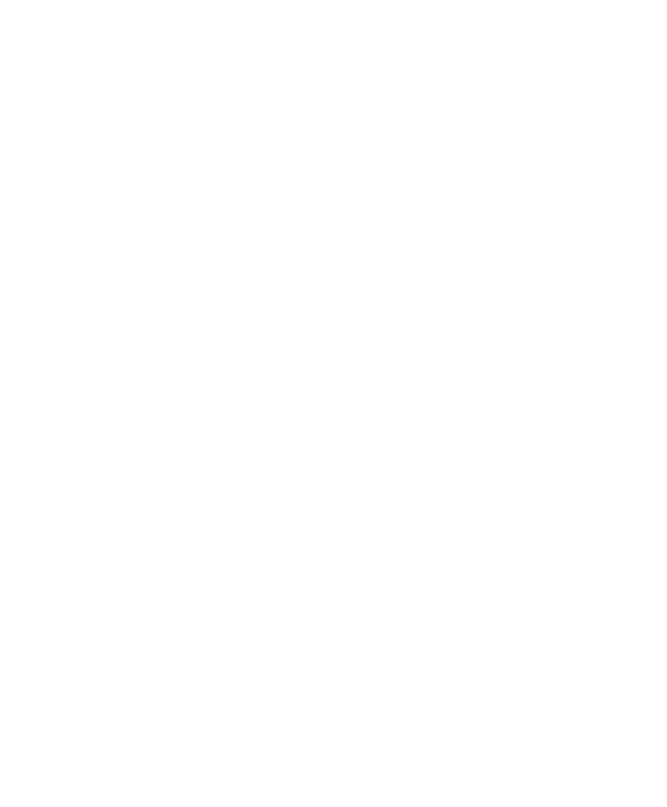
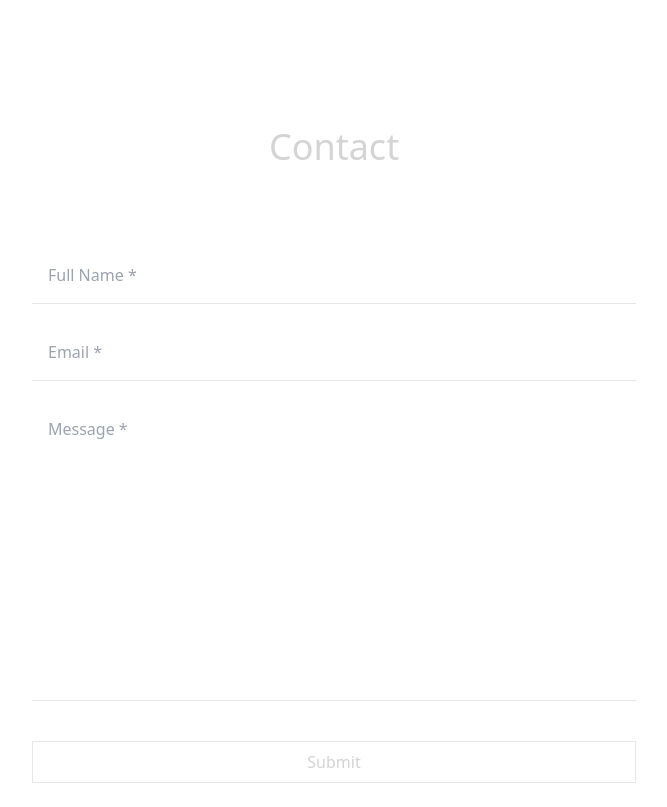
Before and after one commit to joseph-lang7/portfolio, a React (Vite) app: page / in a window 1280 px wide. Shown: the part 3140-3947 px from the top of the page, without its empty margins (306-973 px from the left). Before the commit the page ends 3108 px from the top, so only its background shows below. Built offline with nearby package versions, Linux system fonts and the light colour scheme.

Commit message:
Add contact form

```diff
--- a/src/App.jsx
+++ b/src/App.jsx
@@ -4,6 +4,7 @@
 import About from "./components/about/about";
 import Technologies from "./components/technologies/technologies";
 import Projects from "./components/projects/projects";
+import Contact from "./components/contact/contact";
 function App() {
   return (
     <div className=" text-neutral-300 antialiased selection:bg-cyan-300 selection:text-cyan-900">
@@ -16,6 +17,7 @@
         <About />
         <Technologies />
         <Projects />
+        <Contact />
       </div>
     </div>
   );
--- /dev/null
+++ b/src/components/contact/contact.jsx
@@ -0,0 +1,65 @@
+import { useState } from "react";
+const Contact = () => {
+  const [focusName, setFocusName] = useState(false);
+  const [focusEmail, setFocusEmail] = useState(false);
+  const [focusMessage, setFocusMessage] = useState(false);
+  return (
+    <div className=" pb-24">
+      <h2 className="my-20 text-center text-4xl">Contact</h2>
+      <form
+        action=""
+        className="flex w-full justify-center flex-col gap-5 items-center"
+      >
+        <div className="w-full flex justify-center relative">
+          <input
+            type="text"
+            placeholder="Full Name *"
+            className="p-4 w-full lg:w-1/2 bg-transparent focus:outline-none border-b"
+            onFocus={() => setFocusName(true)}
+            onBlur={() => setFocusName(false)}
+          />
+          <div
+            className={`${
+              focusName ? "w-full lg:w-1/2" : " w-0"
+            }  absolute bottom-0 left-1/2 transform -translate-x-1/2 h-[1px] bg-purple-500 transition-all duration-500`}
+          ></div>
+        </div>
+        <div className="w-full flex justify-center relative">
+          <input
+            type="text"
+            placeholder="Email *"
+            className="p-4 w-full lg:w-1/2 bg-transparent focus:outline-none border-b"
+            onFocus={() => setFocusEmail(true)}
+            onBlur={() => setFocusEmail(false)}
+          />
+          <div
+            className={`${
+              focusEmail ? "w-full lg:w-1/2" : " w-0"
+            }  absolute bottom-0 left-1/2 transform -translate-x-1/2 h-[1px] bg-purple-500 transition-all duration-500`}
+          ></div>
+        </div>
+        <div className="w-full flex justify-center relative">
+          <textarea
+            type="text"
+            placeholder="Message *"
+            onFocus={() => setFocusMessage(true)}
+            onBlur={() => setFocusMessage(false)}
+            className="p-4 w-full lg:w-1/2 bg-transparent focus:outline-none border-b h-[300px] resize-none"
+          />
+          <div
+            className={`${
+              focusMessage ? "w-full lg:w-1/2" : " w-0"
+            }  absolute bottom-0 left-1/2 transform -translate-x-1/2 h-[1px] bg-purple-500 transition-all duration-500`}
+          ></div>
+        </div>
+        <div className="w-full flex justify-center mt-5">
+          <button className="px-5 py-2 bg-transparent border flex justify-center w-full lg:w-1/2 hover:bg-white hover:text-black transition-colors duration-500">
+            Submit
+          </button>
+        </div>
+      </form>
+    </div>
+  );
+};
+
+export default Contact;
--- a/src/components/projects/projects.jsx
+++ b/src/components/projects/projects.jsx
@@ -4,7 +4,7 @@
 
 const Projects = () => {
   return (
-    <div className="border-b border-neutral-900 pb-4">
+    <div className="pb-24">
       <h2 className="my-20 text-center text-4xl">Projects</h2>
       <div>
         {PROJECTS.map((project, index) => (
```
